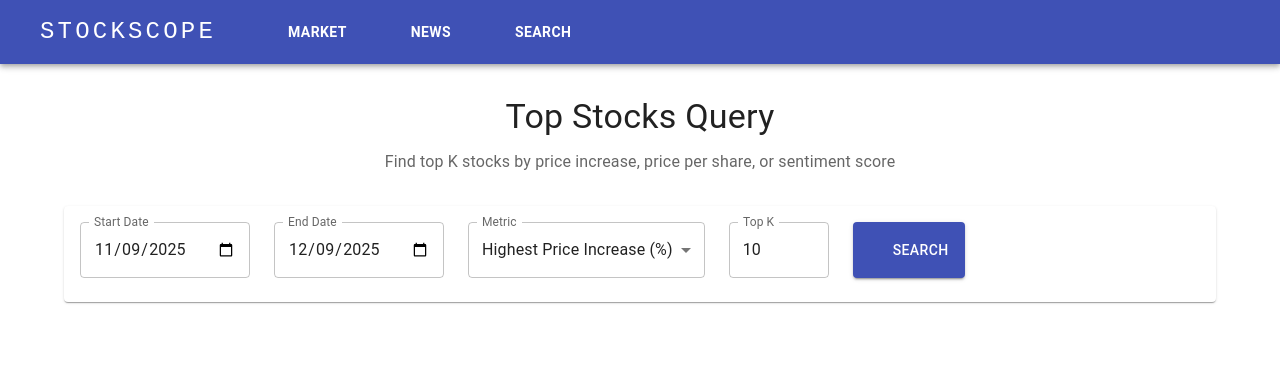
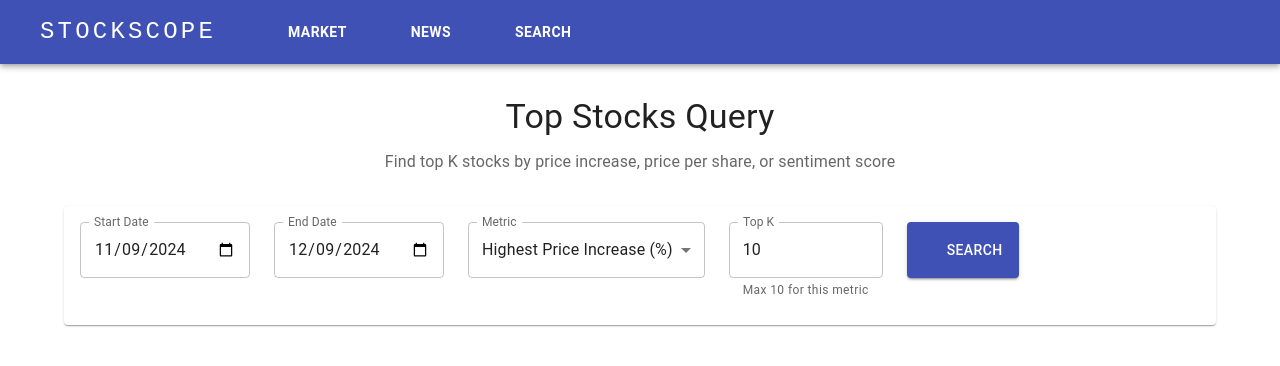
Before and after one commit to Juntao666/StockScope, a React (Vite) app in the folder client/: page /page3 in a window 1280 px wide. Shown: the top 366 px of the page. Built offline with nearby package versions, Linux system fonts and the light colour scheme; some icons are missing.

Commit message:
fix search page and add limit to topk

```diff
--- a/client/src/pages/SearchPage.jsx
+++ b/client/src/pages/SearchPage.jsx
@@ -22,14 +22,10 @@ const SearchPage = () => {
     return `${year}-${month}-${day}`;
   };
 
-  // Calculate default dates
-  const today = new Date();
-  const oneMonthAgo = new Date();
-  oneMonthAgo.setMonth(oneMonthAgo.getMonth() - 1);
-
+  // Use fixed 2024 dates since we have data until Dec 2024
   const [companySymbol, setCompanySymbol] = useState('');
-  const [startDate, setStartDate] = useState(formatDate(oneMonthAgo));
-  const [endDate, setEndDate] = useState(formatDate(today));
+  const [startDate, setStartDate] = useState('2024-11-09');
+  const [endDate, setEndDate] = useState('2024-12-09');
   const [loading, setLoading] = useState(false);
   const [error, setError] = useState('');
   const [searchResults, setSearchResults] = useState(null);
--- a/client/src/pages/SearchPage2.jsx
+++ b/client/src/pages/SearchPage2.jsx
@@ -1,4 +1,4 @@
-import React, { useState } from 'react';
+import React, { useState, useEffect } from 'react';
 import {
   Container,
   TextField,
@@ -27,18 +27,21 @@ const SearchPage2 = () => {
     return `${year}-${month}-${day}`;
   };
 
-  // Calculate default dates
-  const today = new Date();
-  const oneMonthAgo = new Date();
-  oneMonthAgo.setMonth(oneMonthAgo.getMonth() - 1);
-
-  const [startDate, setStartDate] = useState(formatDate(oneMonthAgo));
-  const [endDate, setEndDate] = useState(formatDate(today));
+  // Use fixed 2024 dates since we have data until Dec 2024
+  const [startDate, setStartDate] = useState('2024-11-09');
+  const [endDate, setEndDate] = useState('2024-12-09');
   const [metric, setMetric] = useState('priceIncrease');
   const [topK, setTopK] = useState(10);
   const [loading, setLoading] = useState(false);
   const [error, setError] = useState('');
   const [searchResults, setSearchResults] = useState(null);
+
+  // Auto-cap topK to 10 when switching to priceIncrease metric
+  useEffect(() => {
+    if (metric === 'priceIncrease' && topK > 10) {
+      setTopK(10);
+    }
+  }, [metric, topK]);
 
   const metricOptions = [
     { value: 'priceIncrease', label: 'Highest Price Increase (%)' },
@@ -133,8 +136,10 @@ const SearchPage2 = () => {
       setError('Start date must be before end date');
       return;
     }
-    if (topK < 1 || topK > 50) {
-      setError('Please enter a value between 1 and 50 for top K stocks');
+    // Price Increase metric only supports top 10 due to backend limitation
+    const maxK = metric === 'priceIncrease' ? 10 : 50;
+    if (topK < 1 || topK > maxK) {
+      setError(`Please enter a value between 1 and ${maxK} for top K stocks`);
       return;
     }
 
@@ -239,8 +244,13 @@ const SearchPage2 = () => {
                 label="Top K"
                 type="number"
                 value={topK}
-                onChange={(e) => setTopK(parseInt(e.target.value) || 0)}
-                inputProps={{ min: 1, max: 50 }}
+                onChange={(e) => {
+                  const value = parseInt(e.target.value) || 0;
+                  const maxK = metric === 'priceIncrease' ? 10 : 50;
+                  setTopK(Math.min(value, maxK));
+                }}
+                inputProps={{ min: 1, max: metric === 'priceIncrease' ? 10 : 50 }}
+                helperText={metric === 'priceIncrease' ? 'Max 10 for this metric' : ''}
                 disabled={loading}
               />
             </Grid>
```
